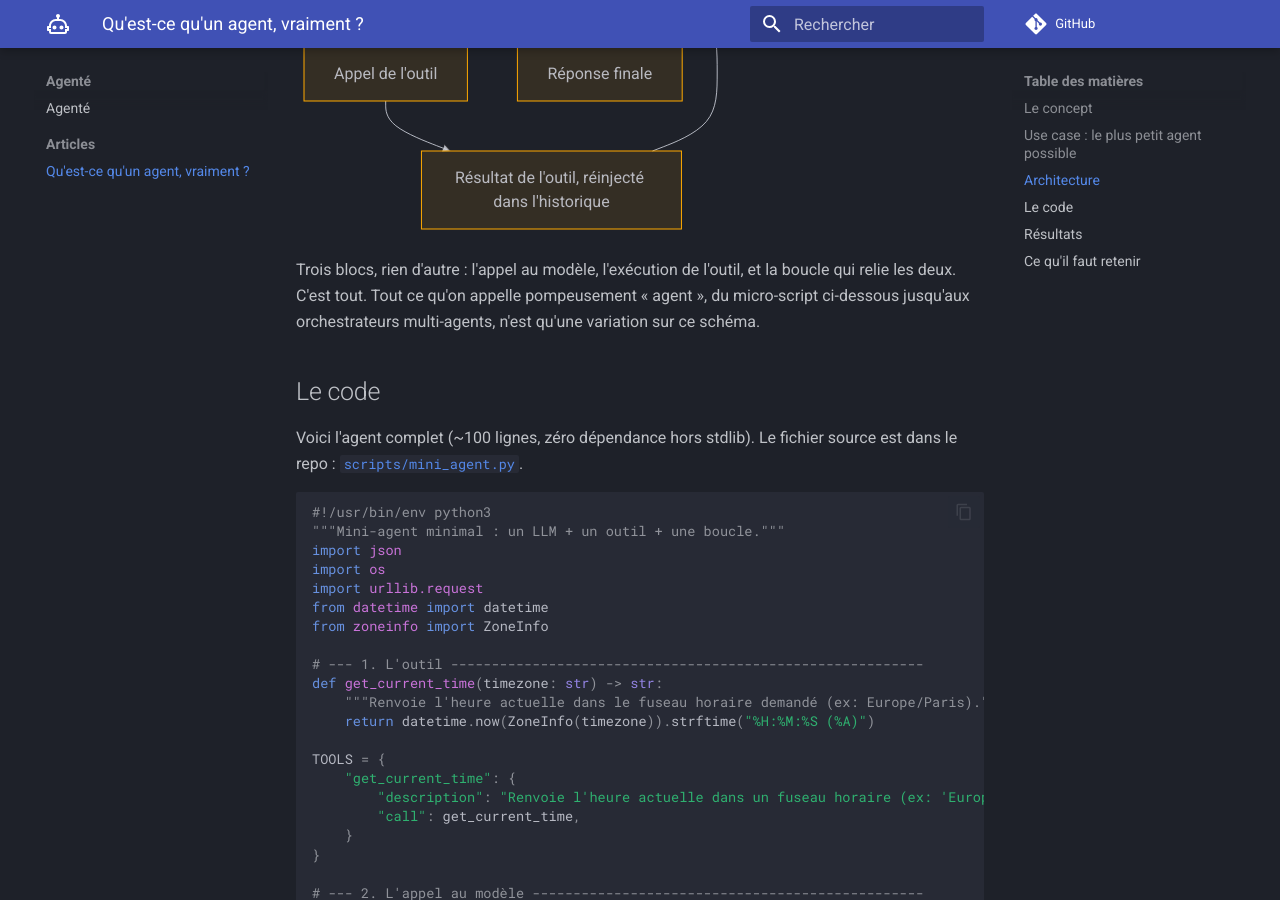
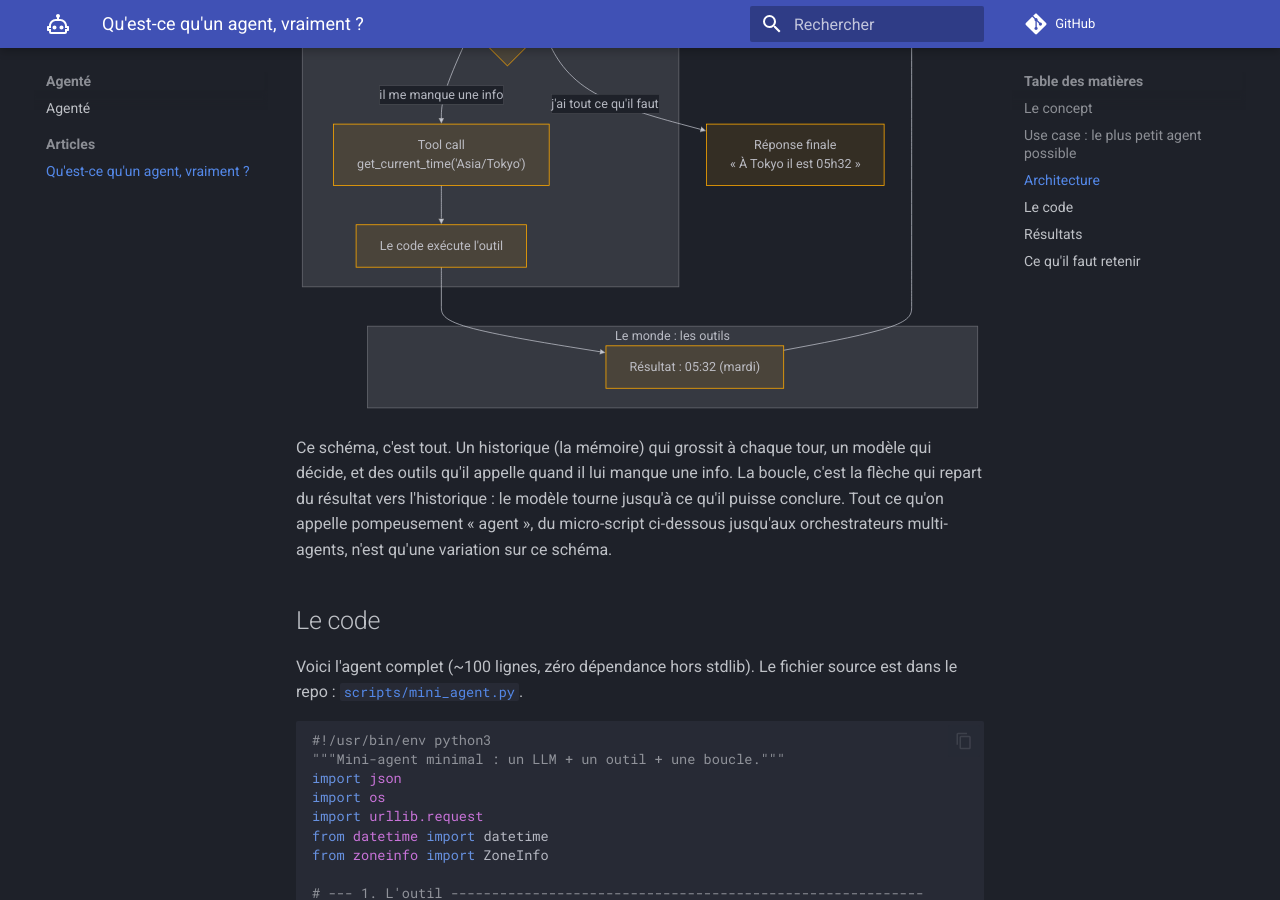
Before and after one commit to cedzer0/agente, an MkDocs documentation site: the page built from docs/articles/001-qu-est-ce-qu-un-agent.md, in a window 1280 px wide and 900 px high, scrolled down 1790 px. Built offline with MkDocs 1.6.1 and Material for MkDocs 9.7.7, drawn with Linux system fonts in a browser that asks for light colours; comment, search, counter and statistics services are not loaded.

Commit message:
001: schéma architecture enrichi (boucle + mémoire + outils)

````diff
--- a/docs/articles/001-qu-est-ce-qu-un-agent.md
+++ b/docs/articles/001-qu-est-ce-qu-un-agent.md
@@ -49,16 +49,28 @@ Le but n'est pas la réponse. C'est de voir la boucle tourner.
 
 ```mermaid
 flowchart TD
-    A[Question utilisateur] --> B{Le modèle a-t-il besoin d'un outil ?}
-    B -- oui --> C[Appel de l'outil]
-    C --> D[Résultat de l'outil, réinjecté dans l'historique]
-    D --> B
-    B -- non --> E[Réponse finale]
+    Q["« Quelle heure est-il à Tokyo ? »"] --> MEM[("Historique<br/>les messages s'accumulent")]
+    MEM --> LLM{"Le modèle décide :<br/>je peux conclure,<br/>ou il me manque une info ?"}
+    LLM -->|"il me manque une info"| TC["Tool call<br/>get_current_time('Asia/Tokyo')"]
+    TC --> EXEC["Le code exécute l'outil"]
+    EXEC --> RES["Résultat : 05:32 (mardi)"]
+    RES --> MEM
+    LLM -->|"j'ai tout ce qu'il faut"| FIN["Réponse finale<br/>« À Tokyo il est 05h32 »"]
+    subgraph BOUCLE["La boucle (répétée à chaque tour)"]
+        LLM
+        TC
+        EXEC
+    end
+    subgraph MONDE["Le monde : les outils"]
+        RES
+    end
 ```
 
-Trois blocs, rien d'autre : l'appel au modèle, l'exécution de l'outil, et la boucle qui
-relie les deux. C'est tout. Tout ce qu'on appelle pompeusement « agent », du micro-script
-ci-dessous jusqu'aux orchestrateurs multi-agents, n'est qu'une variation sur ce schéma.
+Ce schéma, c'est tout. Un historique (la mémoire) qui grossit à chaque tour, un modèle
+qui décide, et des outils qu'il appelle quand il lui manque une info. La boucle, c'est la
+flèche qui repart du résultat vers l'historique : le modèle tourne jusqu'à ce qu'il puisse
+conclure. Tout ce qu'on appelle pompeusement « agent », du micro-script ci-dessous jusqu'aux
+orchestrateurs multi-agents, n'est qu'une variation sur ce schéma.
 
 ## Le code
 
````
